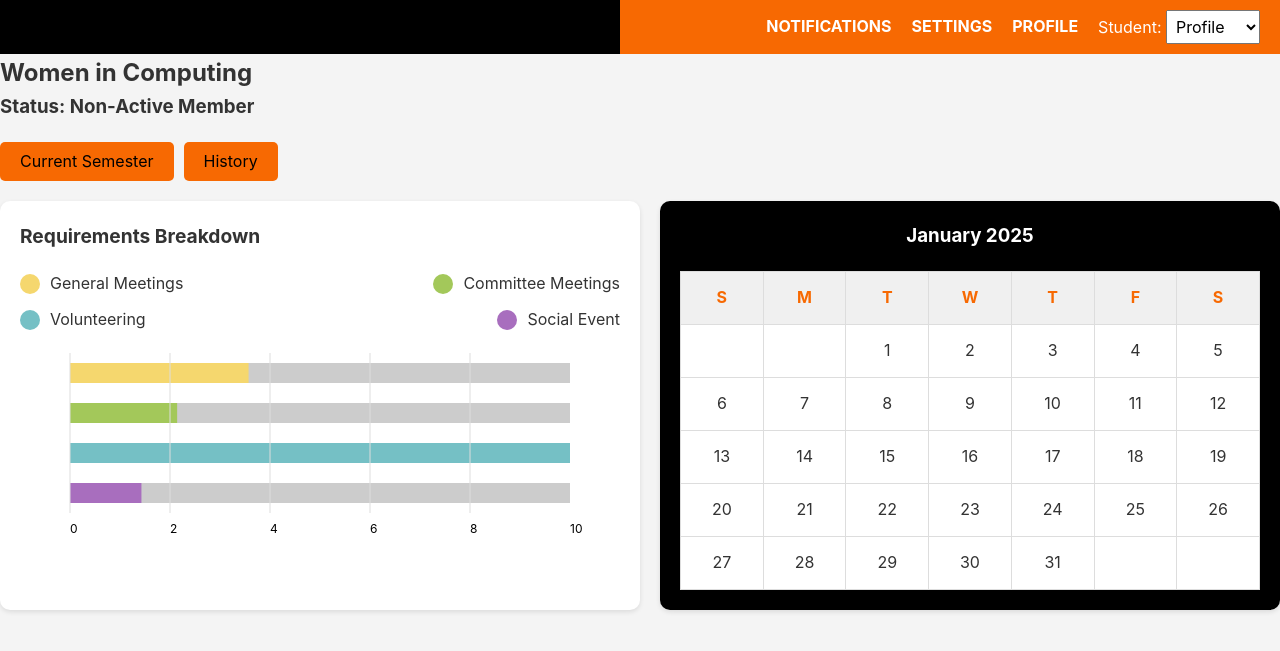
After one commit to Zwork101/consortia, a Python web app: template templates/profile.html in a window 1280 px wide. The commit adds this page. Shown: the top 651 px of the page. Run offline with Jinja, Linux system fonts and the light colour scheme; the template is opened without the code that fills it, so the values that code supplies are empty.

Commit message:
profile and index

```diff
--- /dev/null
+++ b/static/css/styles2.css
@@ -0,0 +1,232 @@
+
+body, h1, h2, h3, p, ul, li, a {
+    margin: 0;
+    padding: 0;
+    box-sizing: border-box;
+}
+
+body {
+    font-family: "Inter", sans-serif;
+    background-color: #f4f4f4;
+    color: #333;
+    line-height: 1.6;
+}
+
+/* Header styles */
+header {
+    display: flex;
+    align-items: center;
+    background-color: black; /* Black background for the entire header */
+}
+
+header nav {
+    display: flex;
+    justify-content: flex-end;
+    flex: 1; /* Push nav to take available space */
+    background-color: #F76902;
+    padding: 10px 20px;
+}
+
+header .black-bar {
+    flex: 1; /* Adjust the width as needed */
+    background-color: black;
+}
+
+
+nav ul {
+    list-style: none;
+    margin: 0;
+    padding: 0;
+    display: flex;
+    align-items: center;
+    gap: 20px;
+}
+
+nav ul li {
+    display: inline-block;
+}
+
+nav a {
+    text-decoration: none;
+    color: white;
+    font-weight: bold;
+}
+
+/* Dropdown styling */
+select {
+    padding: 5px;
+    font-size: 14px;
+}
+
+/* Section for the h1 */
+section#main-title {
+    text-align: left;
+    padding-top: 30px;
+    height: 15vh;
+    margin-left: 50px; /* Offset to accommodate black bar */
+}
+
+/* Home page styles */
+main {
+    padding: 20px;
+  }
+
+  .card-container {
+    display: flex;
+    gap: 20px; /* Space between the cards */
+    justify-content: center; /* Centers the cards horizontally */
+    flex-wrap: nowrap; /* Ensures cards stay on the same row */
+  }
+
+  .card {
+    position: relative;
+    width: 45%; /* Makes cards take 45% of the container width */
+    border-radius: 8px;
+    overflow: hidden;
+    box-shadow: 0 4px 8px rgba(0, 0, 0, 0.2);
+  }
+
+  .card img {
+    width: 100%;
+    height: auto;
+  }
+
+  .card-content {
+    position: absolute;
+    bottom: 20px;
+    left: 20px;
+    color: #ffffff;
+  }
+
+  .card-content h2 {
+    margin: 0 0 10px;
+    font-size: 18px;
+    font-weight: bold;
+  }
+
+  .card-content button {
+    background: #f57c00;
+    border: none;
+    color: #fff;
+    padding: 10px 20px;
+    border-radius: 4px;
+    font-size: 14px;
+    cursor: pointer;
+    box-shadow: 0 2px 4px rgba(0, 0, 0, 0.2);
+  }
+
+  .card-content button:hover {
+    background: #e57000;
+  }
+
+/* Profile page styles */
+
+.tabs {
+    margin-top: 20px;
+    display: flex;
+    gap: 10px;
+}
+
+.tablinks {
+
+    background-color:#F76902 ;
+    border: none;
+    padding: 10px 20px;
+    cursor: pointer;
+    font-size: 1em;
+    border-radius: 5px;
+}
+
+.tablinks:hover {
+    background-color: #bbb;
+}
+
+.chart-and-calendar {
+    display: flex;
+    justify-content: space-between;
+    margin-top: 20px;
+    gap: 20px;
+}
+
+#graph-section {
+    flex: 1;
+    padding: 20px;
+    background-color: #fff;
+    box-shadow: 0 2px 5px rgba(0, 0, 0, 0.1);
+    border-radius: 10px;
+}
+
+.chart-title {
+    font-size: 1.2em;
+    font-weight: bold;
+    margin-bottom: 20px;
+}
+
+.legend {
+    margin-bottom: 20px;
+}
+
+.legend-row {
+    display: flex;
+    justify-content: space-between;
+    margin-bottom: 10px;
+}
+
+.legend-item {
+    display: flex;
+    align-items: center;
+    gap: 10px;
+}
+
+.legend-color {
+    width: 20px;
+    height: 20px;
+    border-radius: 50%;
+}
+
+#calendar {
+    flex: 1;
+    padding: 20px;
+    background-color: #000000;
+    box-shadow: 0 2px 5px rgba(0, 0, 0, 0.1);
+    border-radius: 10px;
+    text-align: center;
+}
+
+#calendar table {
+    width: 100%;
+    border-collapse: collapse;
+    margin-top: 20px;
+}
+
+#calendar th, #calendar td {
+    width: 14%;
+    height: 50px;
+    text-align: center;
+    border: 1px solid #ddd;
+    vertical-align: middle;
+}
+
+#calendar th {
+    background-color: #f0f0f0;
+    font-weight: bold;
+    color: #F76902;
+}
+
+#calendar td {
+    background-color: #fff;
+}
+#calendar h3 {
+    color: #fff;
+}
+
+#calendar td:hover {
+    background-color: #f9f9f9;
+    cursor: pointer;
+}
+
+/* Bar chart styles */
+svg {
+    display: block;
+    margin: auto;
+}
--- /dev/null
+++ b/templates/profile.html
@@ -0,0 +1,178 @@
+<!DOCTYPE html>
+<html lang="en">
+<head>
+    <meta charset="UTF-8">
+    <meta name="viewport" content="width=device-width, initial-scale=1.0">
+    <title>Profile</title>
+    <link rel="stylesheet" type="text/css" href="../static/css/styles2.css">
+    <link rel="stylesheet" type="text/css" href="../static/css/normalize/normalize.css">
+    <script src="https://code.jquery.com/jquery-3.6.4.min.js"></script> <!-- jQuery for simplicity -->
+
+</head>
+<body>
+    <header>
+        <div class="black-bar"></div> <!-- Black section on the left -->
+        <nav>
+            <ul>
+                <li><a href="#notifications">NOTIFICATIONS</a></li>
+                <li><a href="#settings">SETTINGS</a></li>
+                <li><a href="#profile">PROFILE</a></li>
+                <li>
+                    <label for="student" style="color: white;">Student:</label>
+                    <select name="student" id="student">
+                        <option value="profile">Profile</option>
+                        <option value="settings">Settings</option>
+                    </select>
+                </li>
+            </ul>
+        </nav>
+    </header>
+   <div class="main">
+    <div>
+        <h2>Women in Computing</h2>
+        <h3>Status: Non-Active Member</h3>
+    </div>
+
+    <div class="tabs">
+        <button class="tablinks">Current Semester</button>
+        <button class="tablinks">History</button>
+    </div>
+
+    <!-- Tab content -->
+    <div id="currentsemester" class="tabcontent">
+        <div class="chart-and-calendar">
+            <!-- Graph Section -->
+            <div id="graph-section">
+                <div class="chart-title">Requirements Breakdown</div>
+                <!-- Legend -->
+                <div class="legend">
+                    <div class="legend-row">
+                        <div class="legend-item">
+                            <div class="legend-color" style="background-color: #F5D76E;"></div>
+                            General Meetings
+                        </div>
+                        <div class="legend-item">
+                            <div class="legend-color" style="background-color: #A3C85A;"></div>
+                            Committee Meetings
+                        </div>
+                    </div>
+                    <div class="legend-row">
+                        <div class="legend-item">
+                            <div class="legend-color" style="background-color: #75C0C5;"></div>
+                            Volunteering
+                        </div>
+                        <div class="legend-item">
+                            <div class="legend-color" style="background-color: #A86EBE;"></div>
+                            Social Event
+                        </div>
+                    </div>
+                </div>
+
+                <!-- Bar chart -->
+                <svg width="600" height="200">
+
+
+                    <!-- X-axis -->
+
+                    <!-- Labels for the X-axis -->
+                    <text x="50" y="180" font-size="12">0</text>
+                    <text x="150" y="180" font-size="12">2</text>
+                    <text x="250" y="180" font-size="12">4</text>
+                    <text x="350" y="180" font-size="12">6</text>
+                    <text x="450" y="180" font-size="12">8</text>
+                    <text x="550" y="180" font-size="12">10</text>
+
+                    <!-- Bars -->
+                    <!-- Remaining points bar -->
+                    <rect x="50" y="10" width="500" height="20" fill="#ccc"></rect>
+                    <rect x="50" y="50" width="500" height="20" fill="#ccc"></rect>
+                    <rect x="50" y="90" width="500" height="20" fill="#ccc"></rect>
+                    <rect x="50" y="130" width="500" height="20" fill="#ccc"></rect>
+
+                    <!-- Actual points bar -->
+                    <rect id="generalMeetingsBar" x="50" y="10" width="300" height="20" fill="#F5D76E"></rect>
+                    <rect id="committeeMeetingsBar" x="50" y="50" width="200" height="20" fill="#A3C85A"></rect>
+                    <rect id="volunteeringBar" x="50" y="90" width="400" height="20" fill="#75C0C5"></rect>
+                    <rect id="socialEventBar" x="50" y="130" width="150" height="20" fill="#A86EBE"></rect>
+
+                    <!-- Background vertical grid lines extending across the chart -->
+                    <line x1="50" y1="0" x2="50" y2="160" stroke="#ddd" stroke-width="1"></line>
+                    <line x1="150" y1="0" x2="150" y2="160" stroke="#ddd" stroke-width="1"></line>
+                    <line x1="250" y1="0" x2="250" y2="160" stroke="#ddd" stroke-width="1"></line>
+                    <line x1="350" y1="0" x2="350" y2="160" stroke="#ddd" stroke-width="1"></line>
+                    <line x1="450" y1="0" x2="450" y2="160" stroke="#ddd" stroke-width="1"></line>
+                </svg>
+
+
+            </div>
+
+            <!-- Calendar Section -->
+            <div id="calendar">
+                <h3>January 2025</h3>
+                <table>
+                    <thead>
+                        <tr>
+                            <th>S</th>
+                            <th>M</th>
+                            <th>T</th>
+                            <th>W</th>
+                            <th>T</th>
+                            <th>F</th>
+                            <th>S</th>
+                        </tr>
+                    </thead>
+                    <tbody>
+                        <tr>
+                            <td></td><td></td><td>1</td><td>2</td><td>3</td><td>4</td><td>5</td>
+                        </tr>
+                        <tr>
+                            <td>6</td><td>7</td><td>8</td><td>9</td><td>10</td><td>11</td><td>12</td>
+                        </tr>
+                        <tr>
+                            <td>13</td><td>14</td><td>15</td><td>16</td><td>17</td><td>18</td><td>19</td>
+                        </tr>
+                        <tr>
+                            <td>20</td><td>21</td><td>22</td><td>23</td><td>24</td><td>25</td><td>26</td>
+                        </tr>
+                        <tr>
+                            <td>27</td><td>28</td><td>29</td><td>30</td><td>31</td><td></td><td></td>
+                        </tr>
+                    </tbody>
+                </table>
+            </div>
+        </div>
+
+        <script>
+            // Example data for the number of meetings attended (these values should be dynamic)
+            var generalMeetingsAttended = 5; // Replace with actual data
+            var committeeMeetingsAttended = 3; // Replace with actual data
+            var volunteeringAttended = 14; // Replace with actual data
+            var socialEventsAttended = 2; // Replace with actual data
+
+            // Maximum value for the X-axis (to normalize the bar lengths)
+            var maxMeetings = 14; // Set to the highest possible number of meetings (or dynamically calculate based on actual data)
+
+            // Function to set the width of each bar
+            function updateBarWidths() {
+                var generalMeetingsWidth = (generalMeetingsAttended / maxMeetings) * 500; // Calculate bar width for general meetings
+                var committeeMeetingsWidth = (committeeMeetingsAttended / maxMeetings) * 500; // Calculate bar width for committee meetings
+                var volunteeringWidth = (volunteeringAttended / maxMeetings) * 500; // Calculate bar width for volunteering
+                var socialEventsWidth = (socialEventsAttended / maxMeetings) * 500; // Calculate bar width for social events
+
+                // Update the widths of the bars
+                $('#generalMeetingsBar').attr('width', generalMeetingsWidth);
+                $('#committeeMeetingsBar').attr('width', committeeMeetingsWidth);
+                $('#volunteeringBar').attr('width', volunteeringWidth);
+                $('#socialEventBar').attr('width', socialEventsWidth);
+            }
+
+            // Call the function to update the bar widths
+            updateBarWidths();
+        </script>
+    </div>
+
+   </div>
+
+
+</body>
+</html>
```
Also changed, not shown: templates/index.html (added, +55 -0 lines), images/coms.jpg (added), images/women-in-computing.jpg (added), static/css/styles.css (line endings or trailing spaces).
